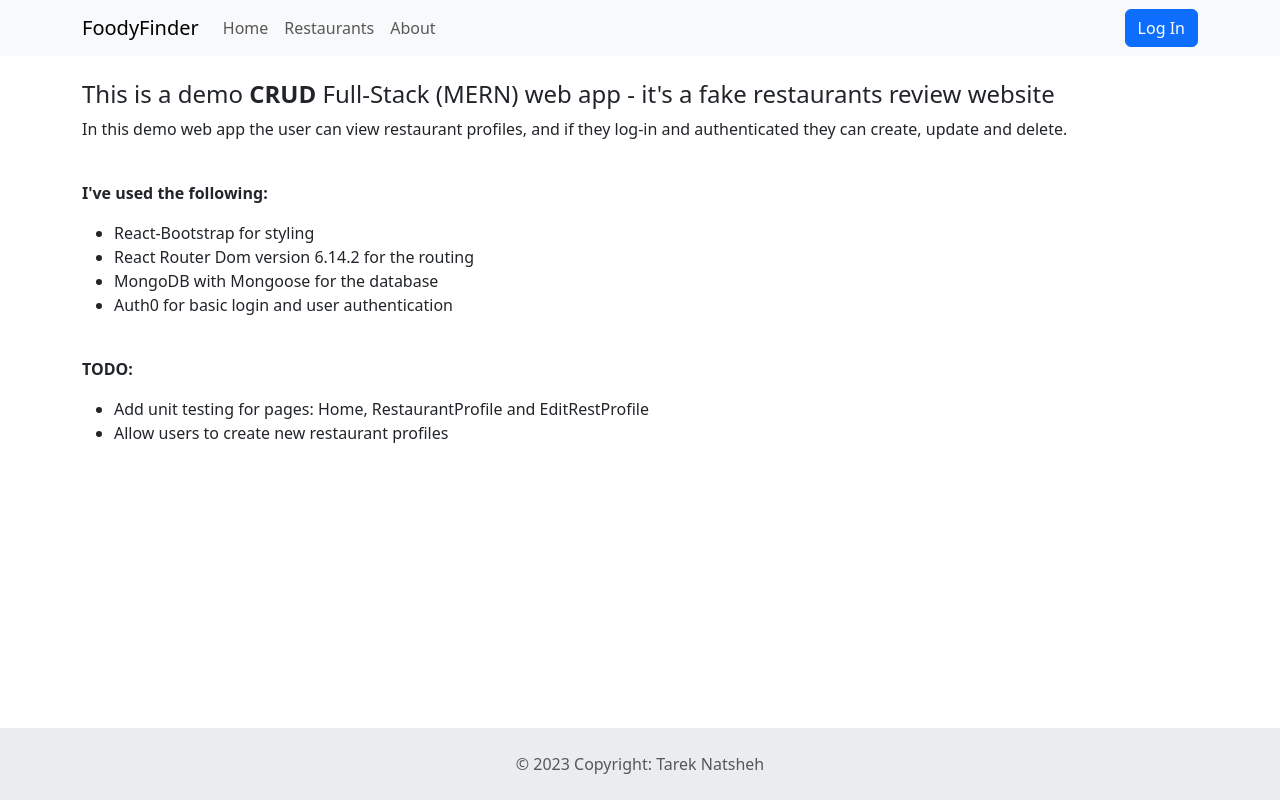
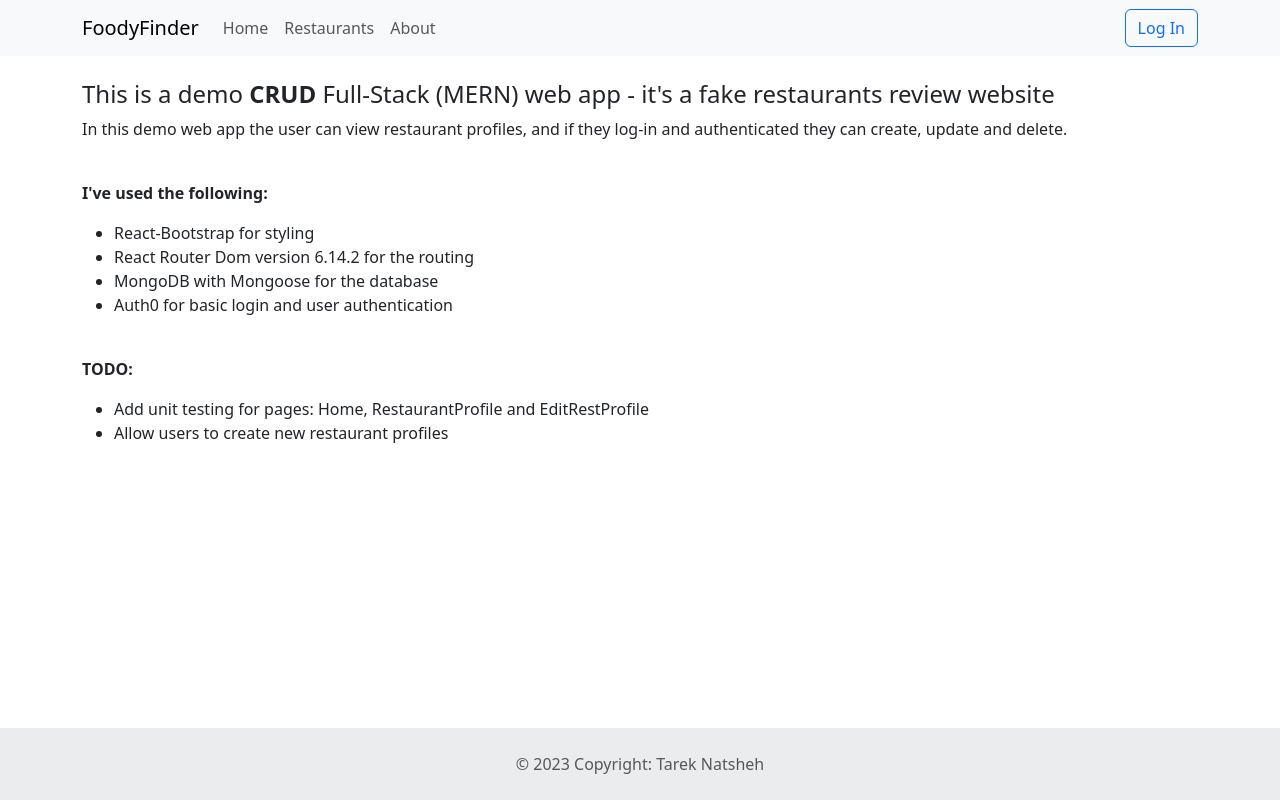
Before and after one commit to tareknatsheh/foods-finder, a React (Create React App) app in the folder app/: page / in a window 1280 px wide. Built offline with nearby package versions, Linux system fonts and the light colour scheme.

Commit message:
Forced authentication for deleting items

```diff
--- a/app/src/components/AuthenticationGuard.tsx
+++ b/app/src/components/AuthenticationGuard.tsx
@@ -5,8 +5,7 @@ export const AuthenticationGuard = ({ component }: {component: React.ComponentTy
   const Component = withAuthenticationRequired(component, {
     onRedirecting: () => (
       <Container className="d-flex flex-column justify-content-center my-2">
-        <h2>Unautherized!</h2>
-        <p>Please Log In to access this page</p>
+        <div>Redirecting you to the login page...</div>
       </Container>
     ),
   });
--- a/app/src/components/NavigationBar.tsx
+++ b/app/src/components/NavigationBar.tsx
@@ -7,7 +7,7 @@ import LoginButton from '../pages/LoginButton';
 import LogoutButton from '../pages/LogoutButton';
 
 const NavigationBar = () => {
-    const { user, isAuthenticated, isLoading } = useAuth0();
+    const { user, isAuthenticated } = useAuth0();
     // console.log("isAuthenticated", isAuthenticated);
     // console.log("user", user);
     // console.log("isLoading", isLoading);
--- a/app/src/pages/LoginButton.tsx
+++ b/app/src/pages/LoginButton.tsx
@@ -4,7 +4,7 @@ import Button from "react-bootstrap/Button";
 const LoginButton = () => {
   const { isLoading, loginWithRedirect } = useAuth0();
 
-  return <Button disabled={isLoading} onClick={() => loginWithRedirect()}>
+  return <Button variant="outline-primary" disabled={isLoading} onClick={() => loginWithRedirect()}>
     {
       isLoading ?
         "loading..." :
--- a/app/src/pages/Restaurant/RestaurantProfile.tsx
+++ b/app/src/pages/Restaurant/RestaurantProfile.tsx
@@ -1,10 +1,23 @@
 import { Button, Card, Container, ListGroup } from "react-bootstrap";
 import { Link, json, useRouteLoaderData, useSubmit, redirect } from "react-router-dom";
 import { IRestaurant } from "../../interfaces";
+import { useAuth0 } from "@auth0/auth0-react";
 
 const RestaurantProfile = () => {
     const restProfile = useRouteLoaderData("restaurant-details") as IRestaurant;
     const submitDelete = useSubmit();
+    const { isAuthenticated, loginWithRedirect } = useAuth0();
+
+    const handleDeleteButton = () => {
+        if(isAuthenticated)
+        {
+            submitDelete(null, { method: "DELETE" });
+        }
+        else
+        {
+            loginWithRedirect();
+        }
+    }
 
     return (
         <Container className="d-flex justify-content-center my-2">
@@ -23,9 +36,7 @@ const RestaurantProfile = () => {
                     <Link to="edit" className="btn btn-outline-dark mx-2">
                         Edit
                     </Link>
-                    <Button onClick={() => {
-                        submitDelete(null, { method: "DELETE" });
-                    }} >
+                    <Button onClick={handleDeleteButton} >
                         Delete
                     </Button>
                 </div>
--- a/app/src/pages/Restaurant/Restaurants.tsx
+++ b/app/src/pages/Restaurant/Restaurants.tsx
@@ -10,7 +10,7 @@ const Restaurants = () => {
         <Container className="my-3">
             <Row className="my-2">
                 <Col>
-                    <Button variant="success" onClick={() => { resetDataSubmit(null, { method: "POST" }) }}>Rest data</Button>
+                    <Button variant="success" onClick={() => { resetDataSubmit(null, { method: "POST" }) }}>Reset data</Button>
                 </Col>
             </Row>
             <Row xs={1} md={4} className="g-4">
```
